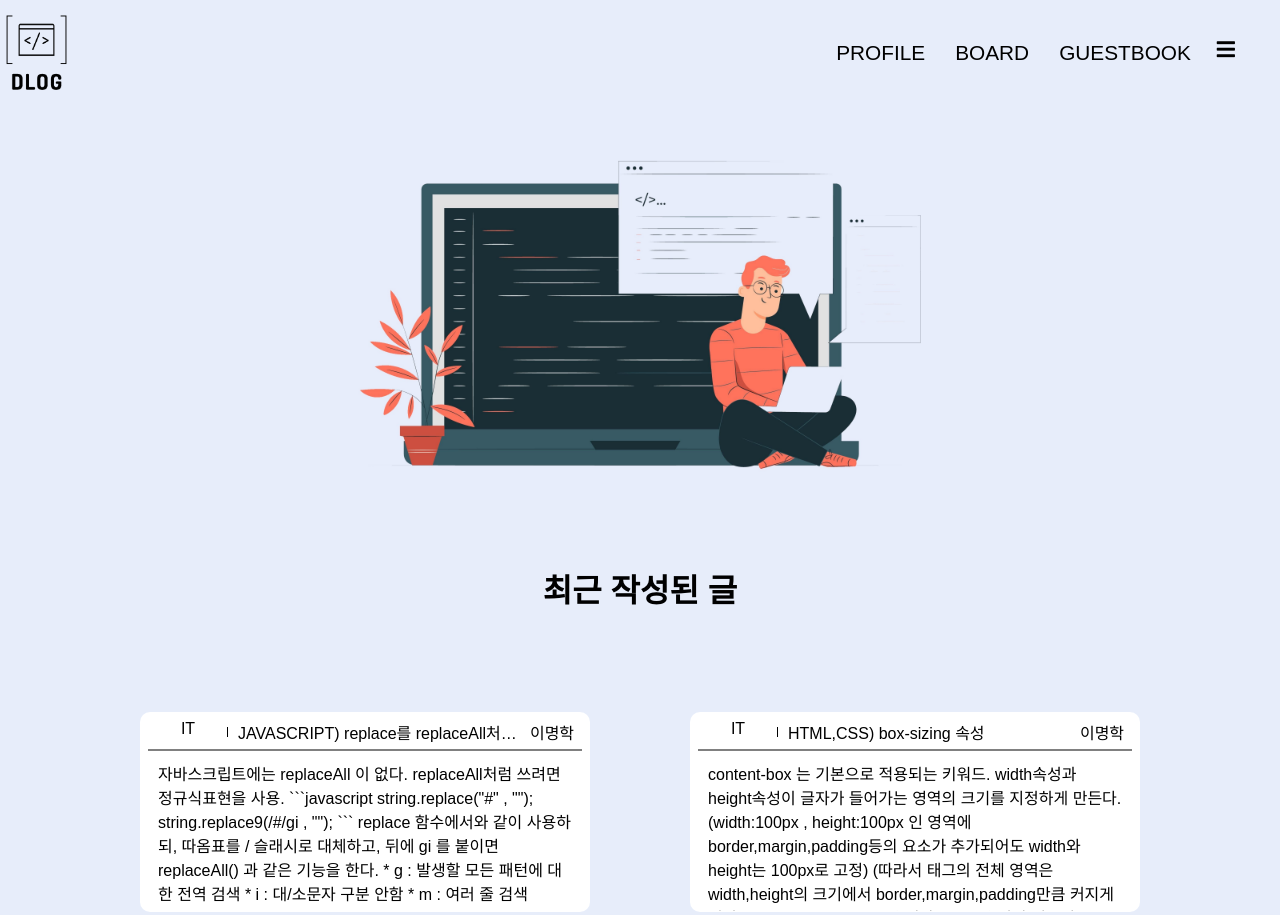
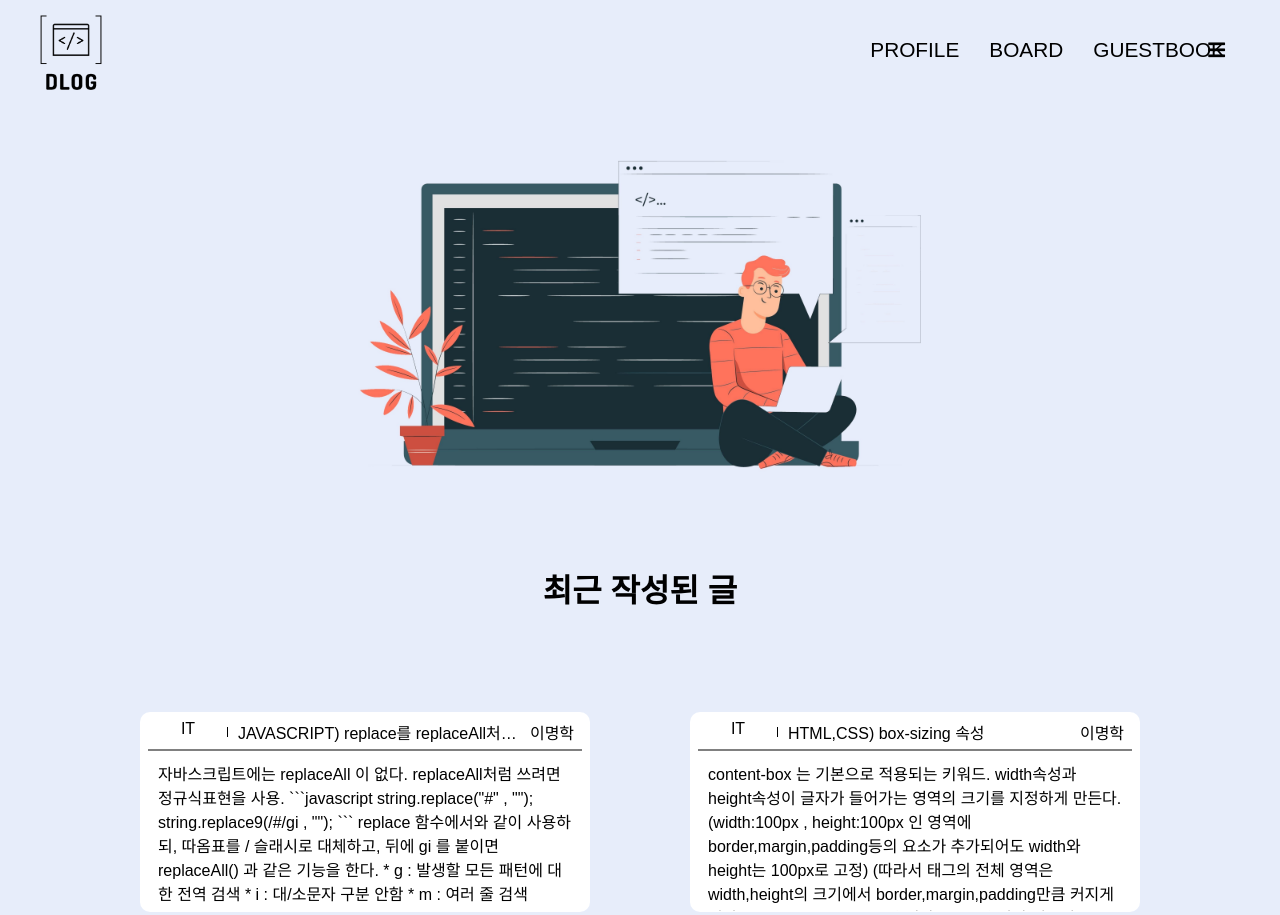
Before and after one commit to cdbitmana/blog-fake, a plain HTML site: page index.html in a window 1280 px wide. Shown: the top 915 px of the page. Drawn offline with nearby package versions, Linux system fonts and the light colour scheme; a script that the page names is missing; a small style sheet from the web is missing; a web font is replaced by a local one.

Commit message:
20-12-22 배포

```diff
--- a/app.css
+++ b/app.css
@@ -178,6 +178,7 @@
            z-index:200;
        }
       .top-bar{
+          position:relative;
           height:100px;
           background-color:rgb(231,237,250);
           box-sizing: border-box;
@@ -200,7 +201,7 @@
 
       .menu-box1 > ul > li {
           margin:0;
-          padding:3px 15px;
+          padding:0 15px;
           font-size:1.3rem;
           line-height: 100px;
       }
@@ -248,9 +249,13 @@
 
       }
       .menu-button{
+          position:absolute;
+          top:50%;
+          right:50px;
         z-index:600;
-        margin-right:40px;
-        font-size:1.3rem;
+        font-size:1.2rem;
+        transform: translateY(-50%);
+
       }
       .menu-button:hover{
         cursor: pointer;
--- a/index.html
+++ b/index.html
@@ -87,7 +87,7 @@
                 </div>
 
             </div>
-            <span class="flex flex-ai-c height-100p menu-button" href=""><i class="fas fa-bars"></i></span>
+            <span class="flex flex-ai-c menu-button" href=""><i class="fas fa-bars"></i></span>
         </header>
     </div>
 
```
Also changed, not shown: guestbook-list-1.html (+1 -1 lines), it-1.html (+1 -1 lines), it-2.html (+1 -1 lines), it-3.html (+1 -1 lines), it-4.html (+1 -1 lines), it-5.html (+1 -1 lines), it-6.html (+1 -1 lines), it-7.html (+1 -1 lines), it-list-1.html (+1 -1 lines), profile.html (+1 -1 lines), statindex.html (+1 -1 lines), test-list-1.html (+1 -1 lines).
